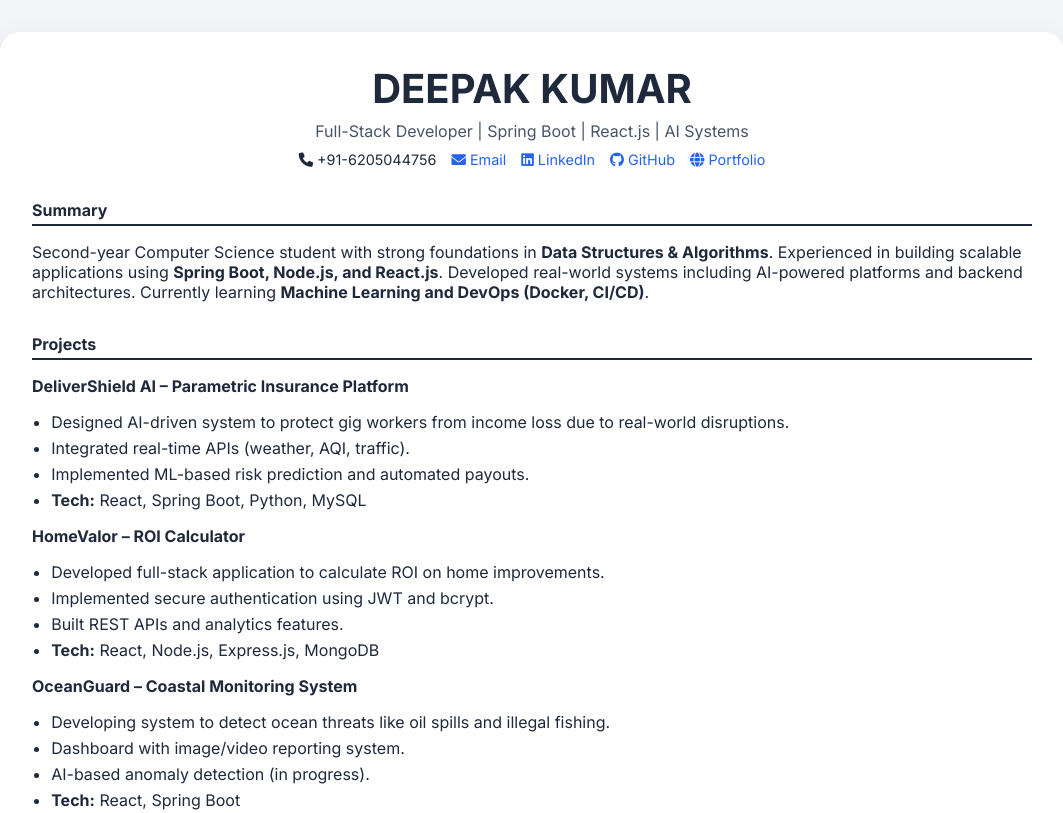
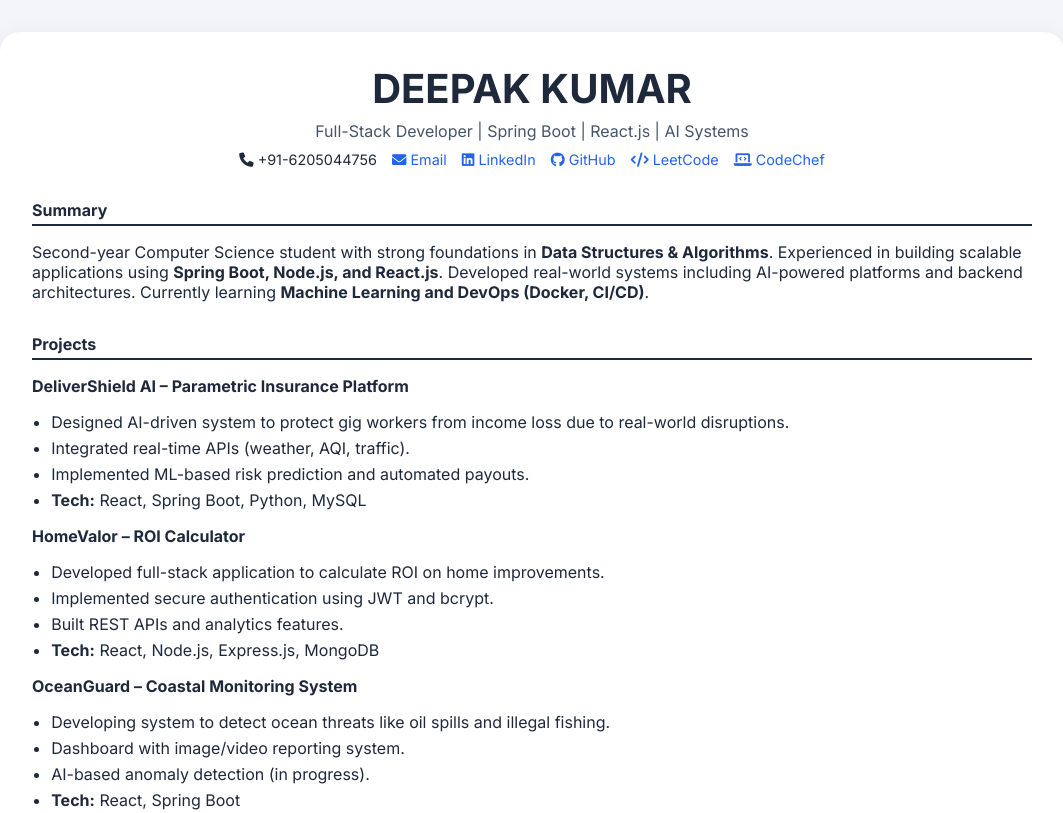
Before and after one commit to 2400032450Deepak/Portfolio, a plain HTML site: page index.html in a window 1280 px wide. Shown: the top 813 px of the page, without its empty margins (108-1171 px from the left). Drawn offline with Linux system fonts and the light colour scheme.

Commit message:
leetcode and codechef added

```diff
--- a/index.html
+++ b/index.html
@@ -81,8 +81,14 @@
             <a href="mailto:0deepak2873i@gmail.com"><i class="fas fa-envelope"></i> Email</a>
             <a href="https://linkedin.com/in/deepak-kumar2028"><i class="fab fa-linkedin"></i> LinkedIn</a>
             <a href="https://github.com/2400032450Deepak"><i class="fab fa-github"></i> GitHub</a>
-            <a href="https://portfolio-theta-lilac-vou1e8e79o.vercel.app/"><i class="fas fa-globe"></i> Portfolio</a>
-        </div>
+            <a href="https://leetcode.com/your-username">
+            <i class="fas fa-code"></i> LeetCode
+            </a>
+
+            <a href="https://www.codechef.com/users/your-username">
+                <i class="fas fa-laptop-code"></i> CodeChef
+            </a>
+                </div>
     </div>
 
     <!-- SUMMARY -->
```
